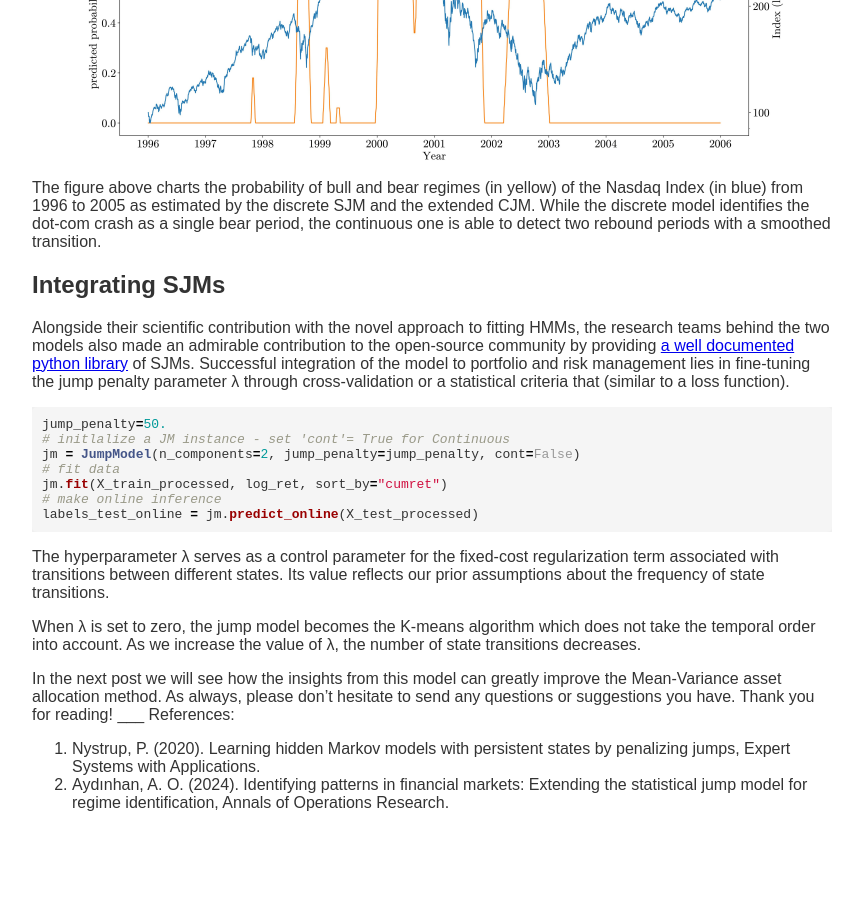
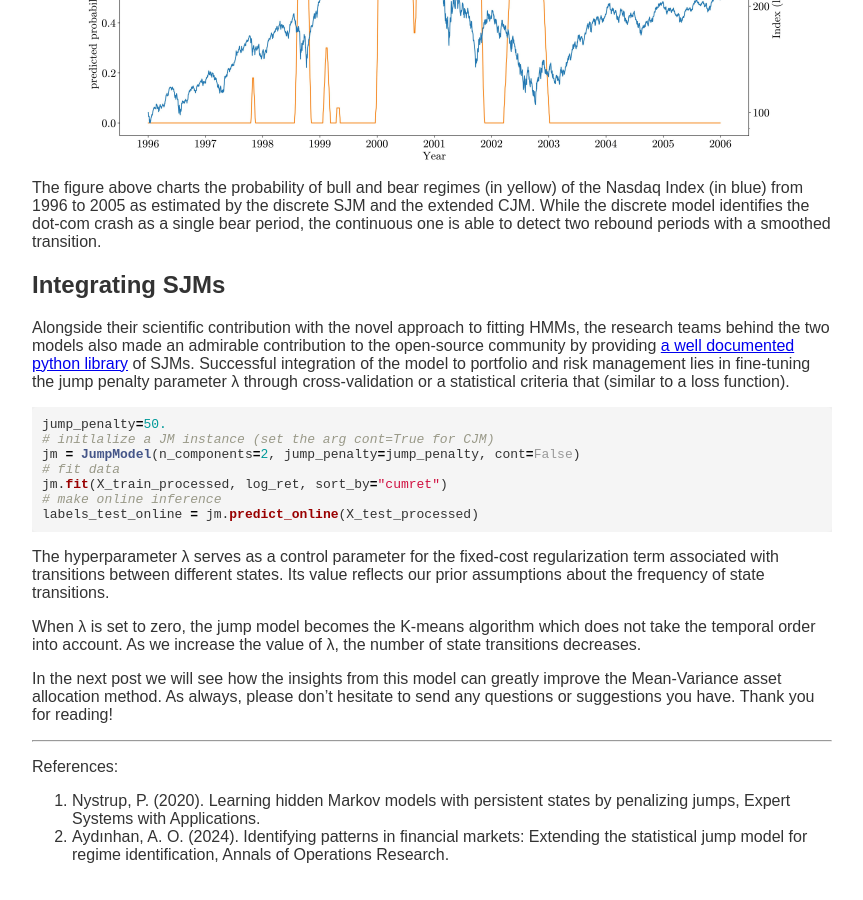
Before and after one commit to Cohen-Or/cohen-or.github.io, a Jekyll site: the page built from posts/sjm.md, in a window 1280 px wide and 900 px high, scrolled down 1634 px. Shown: the whole window, without its empty margins (208-1071 px from the left). Built offline with Jekyll 4.4.1, drawn with Linux system fonts in a browser that asks for light colours; our own code applies the rules of GitHub Pages for plain Markdown files; formulas are drawn with MathJax 3; before the commit the page ends 2482 px from its top, so only the background shows below that.

Commit message:
Update sjm.md

````diff
--- a/posts/sjm.md
+++ b/posts/sjm.md
@@ -33,7 +33,7 @@ Alongside their scientific contribution with the novel approach to fitting HMMs,
 
 ```python
 jump_penalty=50.
-# initlalize a JM instance - set 'cont'= True for Continuous
+# initlalize a JM instance (set the arg cont=True for CJM)
 jm = JumpModel(n_components=2, jump_penalty=jump_penalty, cont=False)
 # fit data
 jm.fit(X_train_processed, log_ret, sort_by="cumret")
@@ -46,6 +46,7 @@ When λ is set to zero, the jump model becomes the K-means algorithm which does
 
 In the next post we will see how the insights from this model can greatly improve the Mean-Variance asset allocation method. As always, please don't hesitate to send any questions or suggestions you have.
 Thank you for reading!
+
 ___
 References:
 1.  Nystrup, P. (2020). Learning hidden Markov models with persistent states by penalizing jumps, Expert Systems with Applications.
````
